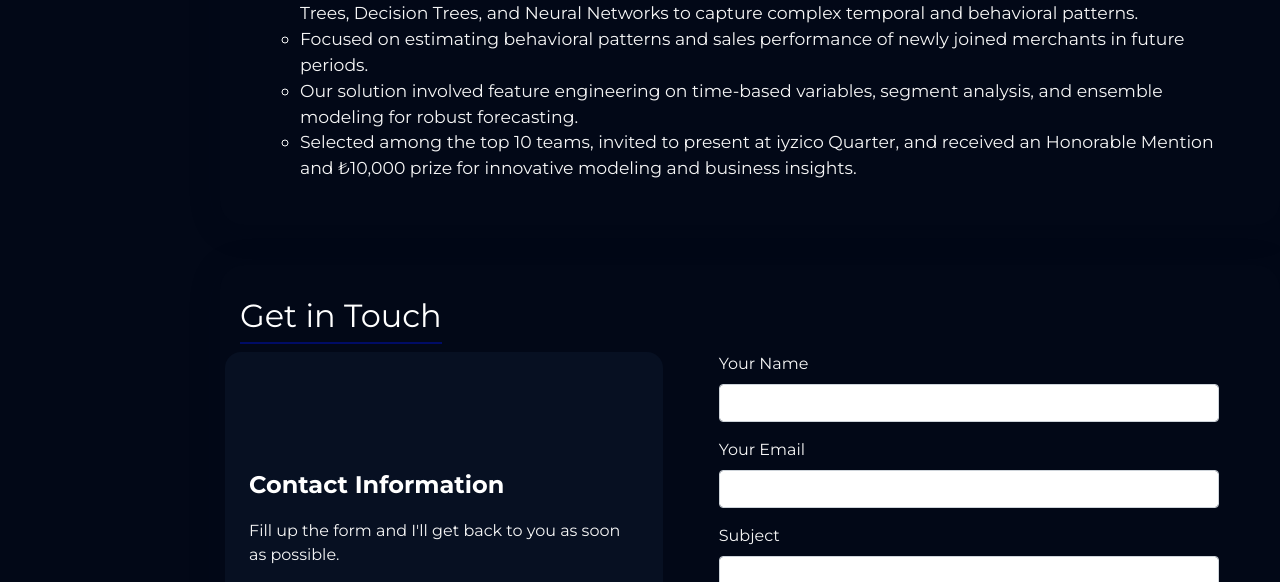
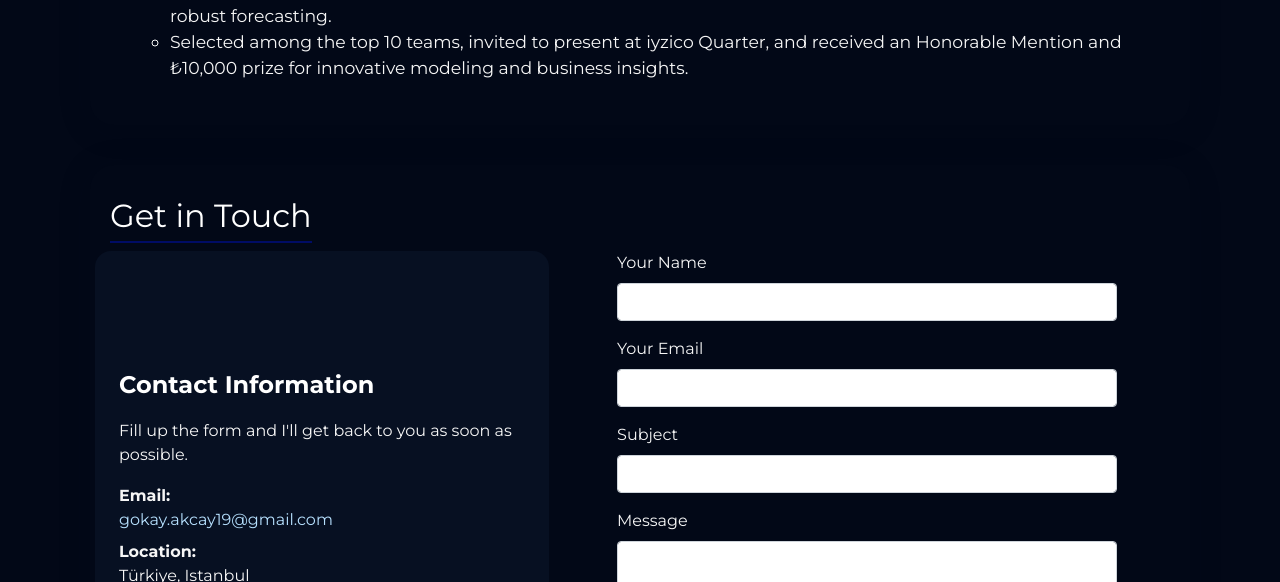
Before and after one commit to Gokay1904/gokay1904.github.io, a website: page index.html in a window 1280 px wide. Shown: the part 4075-4657 px from the top of the page. Drawn offline with nearby package versions, Linux system fonts and the light colour scheme; no server answers.

Commit message:
Update styles.css

```diff
--- a/css/styles.css
+++ b/css/styles.css
@@ -507,7 +507,7 @@ html {
     box-shadow: 0 4px 18px rgba(2,8,23,0.18);
 }
 #mainContent {
-    margin-left: 220px; /* Sadece sidebar genişliği kadar */
+    margin-left: 0; /* Sadece sidebar genişliği kadar */
     margin-right: 0;
     width: auto;
 }
```
